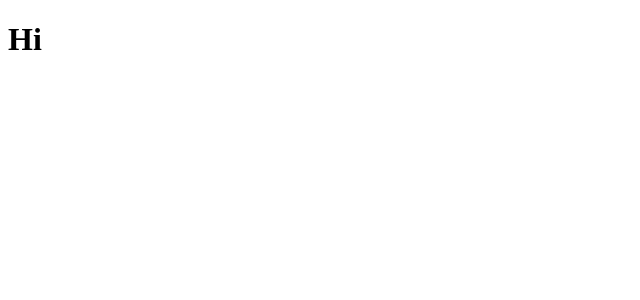
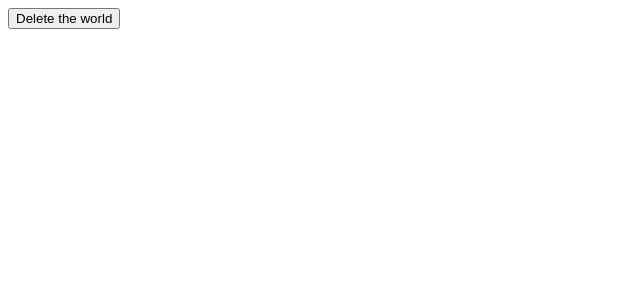
Before and after one commit to noel88/study_react, a React (Create React App) app in the folder react-hooks/: page / in a window 1280 px wide. Shown: the top 300 px of the page, without its empty margins (0-640 px from the left). Built offline with nearby package versions, Linux system fonts and the light colour scheme.

Commit message:
Nomad (React Hooks) - #2.3 useConfirm

```diff
--- a/react-hooks/src/index.js
+++ b/react-hooks/src/index.js
@@ -1,28 +1,24 @@
 import React, {useEffect, useRef, useState} from 'react';
 import ReactDOM from 'react-dom';
 
-
-const useClick = (onClick) => {
-    const element = useRef();
-    useEffect(() => {
-        if (element.current) {
-            element.current.addEventListener("click", onClick);
+const useConfirm = (message, callback) => {
+    if (typeof callback !== 'function') {
+        return;
+    }
+    const confirmAction = () => {
+        if (confirm(message)) {
+            callback();
         }
-        return () => {
-            if (element.current) {
-                element.current.removeEventListener("click", onClick);
-            }
-        }
-    }, []);
-    return element;
+    };
+    return confirmAction;
 };
 
 const App = () => {
-    const sayHello = () => console.log("hello");
-    const title = useClick(sayHello);
+    const deleteWorld = () => console.log('Delete the world');
+    const confirmDelete = useConfirm("are you sure?", deleteWorld);
     return (
         <div className="App">
-          <h1 ref={title}>Hi</h1>
+            <button onClick={confirmDelete}>Delete the world</button>
         </div>
     )
 };
```
Also changed, not shown: 1 other file (tests, documents, lock files or other folders).
